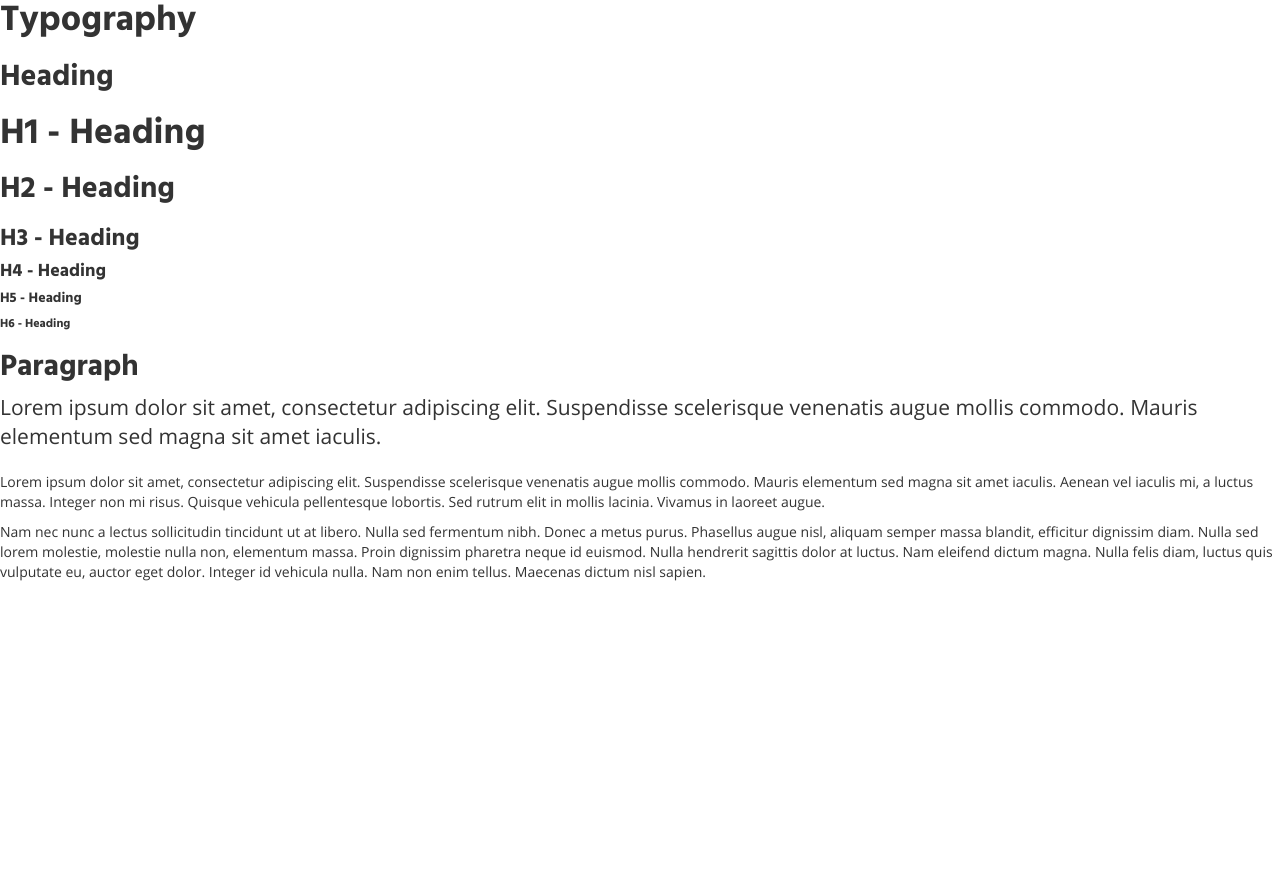
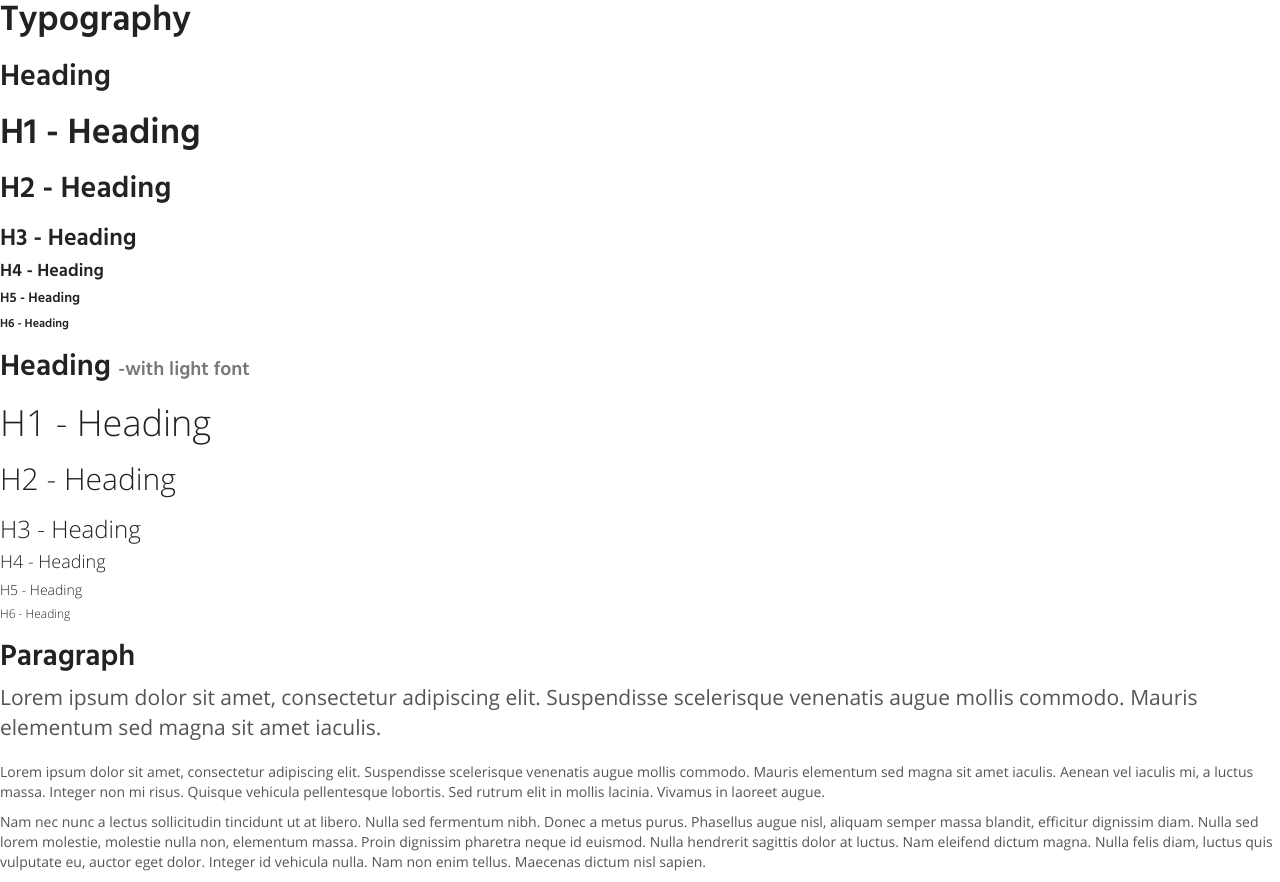
Before and after one commit to ukthapa/webui, a PHP site: page / in a window 1280 px wide. Shown: the part 20-902 px from the top of the page. Before the commit the page ends 601 px from the top, so only its background shows below. Run offline with PHP 8.4, Linux system fonts and the light colour scheme.

Commit message:
font style set in theme

```diff
--- a/theme/less/type.less
+++ b/theme/less/type.less
@@ -9,7 +9,7 @@
 h1, h2, h3, h4, h5, h6,
 .h1, .h2, .h3, .h4, .h5, .h6 {
   font-family: @headings-font-family;
-  font-weight: @headings-font-weight;
+  //font-weight: @headings-font-weight;
   line-height: @headings-line-height;
   color: @headings-color;
 
@@ -18,6 +18,14 @@ h1, h2, h3, h4, h5, h6,
     font-weight: normal;
     line-height: 1;
     color: @headings-small-color;
+  }
+
+  &.light {
+     font-family: @heading-font-family-light;
+  }
+
+  &.bold {
+      font-family: @heading-font-family-bold;
   }
 }
 
--- a/theme/less/variables.less
+++ b/theme/less/variables.less
@@ -28,7 +28,7 @@
 //** Background color for `<body>`.
 @body-bg:               #fff;
 //** Global text color on `<body>`.
-@text-color:            @gray-dark;
+@text-color:            @gray;
 
 //** Global textual link color.
 @link-color:            @brand-primary;
@@ -65,15 +65,21 @@
 @line-height-computed:    floor((@font-size-base * @line-height-base)); // ~20px
 
 //** By default, this inherits from the `<body>`.
-@headings-font-family:    hindbold;
-@headings-font-weight:    700;
+@headings-font-family:    hindsemibold;
+//@headings-font-weight:    700;
 @headings-line-height:    1.1;
-@headings-color:          inherit;
+@headings-color:          @gray-darker;
+
+//** thin Font header
+@heading-font-family-light: open_sanslight;
+
+//** bolder Font header
+@heading-font-family-bold: hindbold;
 
 
 //** By default, this inherits from the `<body>`.
-@subheadings-font-family:    hindsemibold;
-@subheadings-font-weight:    700;
+@subheadings-font-family:    open_sansregular;
+//@subheadings-font-weight:    700;
 @subheadings-line-height:    1.1;
 @subheadings-color:          inherit;
 
--- a/ui/index.php
+++ b/ui/index.php
@@ -39,6 +39,14 @@
 	<h5>H5 - Heading</h5>
 	<h6>H6 - Heading</h6>
 
+	<h2>Heading <small>-with light font</small></h2>
+	<h1 class="light">H1 - Heading</h1>
+	<h2 class="light">H2 - Heading</h2>
+	<h3 class="light">H3 - Heading</h3>
+	<h4 class="light">H4 - Heading</h4>
+	<h5 class="light">H5 - Heading</h5>
+	<h6 class="light">H6 - Heading</h6>
+
 	<h2>Paragraph</h2>
 	<p class="lead">Lorem ipsum dolor sit amet, consectetur adipiscing elit. Suspendisse scelerisque venenatis augue mollis commodo. Mauris elementum sed magna sit amet iaculis. </p>
 	<p>Lorem ipsum dolor sit amet, consectetur adipiscing elit. Suspendisse scelerisque venenatis augue mollis commodo. Mauris elementum sed magna sit amet iaculis. Aenean vel iaculis mi, a luctus massa. Integer non mi risus. Quisque vehicula pellentesque lobortis. Sed rutrum elit in mollis lacinia. Vivamus in laoreet augue.</p>
```
Also changed, not shown: theme/theme.css.
